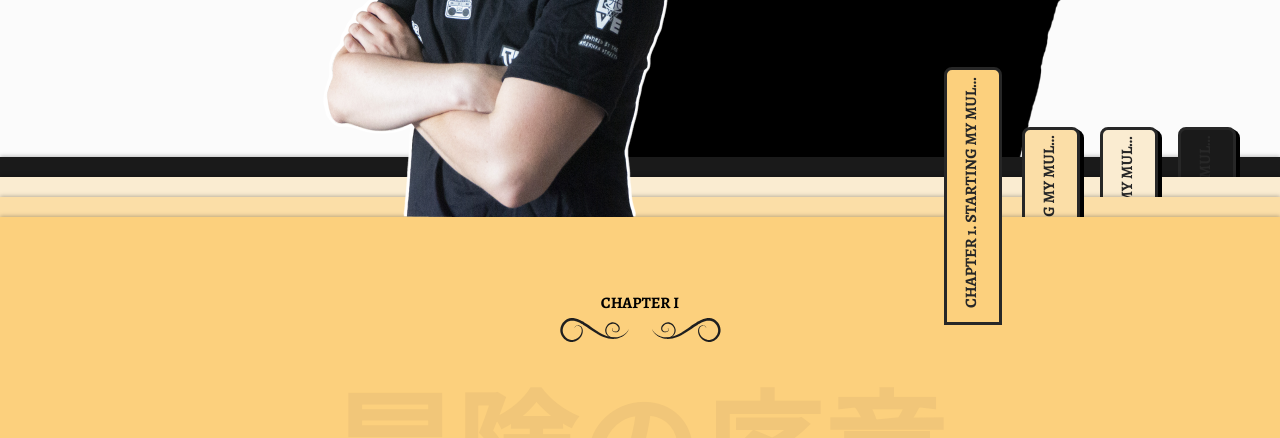
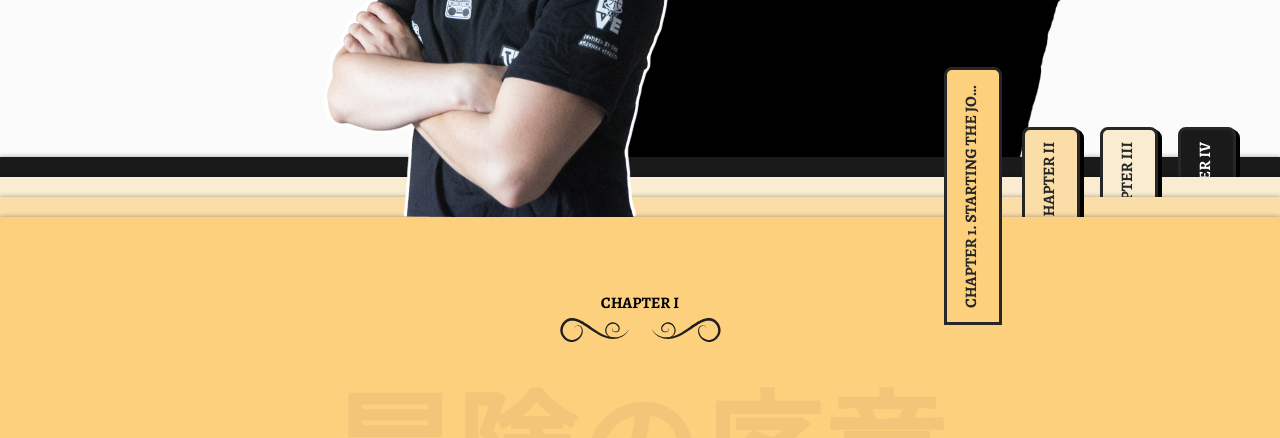
Before and after one commit to ezequiel-fabri/fran-vanegas, a Next.js app: page / in a window 1280 px wide. Shown: the part 653-1091 px from the top of the page. Built offline with nearby package versions, Linux system fonts and the light colour scheme.

Commit message:
changing text when collapse tabs

```diff
--- a/src/components/animated.title.tsx
+++ b/src/components/animated.title.tsx
@@ -6,7 +6,6 @@ const animationData: { [key: number]: string } = {
 };
 
 export const AnimatedTitle: React.FC<{
-  // children: React.ReactNode;
   active: boolean;
   tabId: number;
   chapter: string | undefined;
@@ -29,7 +28,6 @@ export const AnimatedTitle: React.FC<{
 
     let observer = new IntersectionObserver(
       (entries) => {
-        console.log(entries);
         const [entry] = entries;
         setIsVisible(entry.isIntersecting);
       },
--- a/src/components/career.panel.tsx
+++ b/src/components/career.panel.tsx
@@ -44,16 +44,14 @@ const CareerPanel = () => {
         className={`${sectionColor} transition-background duration-150 relative pt-20 pb-5 z-30 shadow-2`}
       >
         <div className="container px-6 mx-auto max-w-[1300px]">
-          <AnimatedTitle
-            active={activeTab.id === 0}
-            tabId={0}
-            chapter={chapter}
-          />
-          <AnimatedTitle
-            active={activeTab.id === 1}
-            tabId={1}
-            chapter={chapter}
-          />
+          {tabs.map((tab) => (
+            <AnimatedTitle
+              key={tab.id}
+              active={tab.id === activeTab.id}
+              tabId={tab.id}
+              chapter={tab.chapter}
+            />
+          ))}
           <h1 className="font-bold text-center text-4xl my-20 mb-28 text-textBlack inline-block w-full uppercase relative">
             <span
               className={`pointer-events-none whitespace-nowrap tracking-wide text-[120px] z-0 ${backTitleColor} font-bold absolute left-1/2 -translate-x-1/2`}
--- a/src/components/tabs.tsx
+++ b/src/components/tabs.tsx
@@ -58,9 +58,13 @@ const Tabs: React.FC<ITabsProps> = ({ tabs, selectedTab, onSelectTab }) => {
               } cursor-pointer font-bold inline-block w-[58px] h-full relative rounded-t-lg border-[3px] mr-5 group-last:mr-0`}
             >
               <span
-                className={`pt-3 pl-5 absolute inline-block w-[258px] h-[58px] -translate-x-[100px] translate-y-[100px] -rotate-90 overflow-hidden whitespace-nowrap text-ellipsis uppercase`}
+                className={`pt-3 pl-5 absolute inline-block w-[258px] h-[58px] -translate-x-[100px] translate-y-[100px] -rotate-90 overflow-hidden whitespace-nowrap text-ellipsis uppercase pr-3 ${
+                  tab.id === tabs.length - 1 ? "text-white" : "text-current"
+                } ${selectedTab.id === tab.id ? "text-center" : "text-right"}`}
               >
-                {tab.text}
+                {tab.id === selectedTab.id
+                  ? tab.text
+                  : `CHAPTER ${tab.chapter}`}
               </span>
             </div>
           );
--- a/src/constants/tabList.ts
+++ b/src/constants/tabList.ts
@@ -15,7 +15,7 @@ export const tabs: Tab[] = [
   {
     id: 0,
     chapter: "I",
-    text: "Chapter 1. Starting my Multimedia Designer Journey",
+    text: "Chapter 1. Starting the journey",
     title: "Starting the journey",
     backTitle: "冒険の序章",
     backTitleColor: "text-[#F1C679]",
@@ -27,7 +27,7 @@ export const tabs: Tab[] = [
   {
     id: 1,
     chapter: "II",
-    text: "Chapter 2. Starting my Multimedia Designer Journey",
+    text: "Chapter 2. Ardent hero of Experiences",
     title: "Ardent hero of Experiences",
     backTitle: "炎の体験英雄",
     backTitleColor: "text-[#FFEECE]",
@@ -39,7 +39,7 @@ export const tabs: Tab[] = [
   {
     id: 2,
     chapter: "III",
-    text: "Chapter 3. Starting my Multimedia Designer Journey",
+    text: "Chapter 3. Training arc",
     title: "Training arc",
     backTitle: "鍛錬の弧",
     backTitleColor: "text-[#F8DEAF]",
@@ -51,7 +51,7 @@ export const tabs: Tab[] = [
   {
     id: 3,
     chapter: "IV",
-    text: "Chapter 4. Starting my Multimedia Designer Journey",
+    text: "Chapter 4. God mode",
     title: "God mode",
     backTitle: "神の力、主人公の覚醒",
     backTitleColor: "text-[#2C2C2C]",
```
